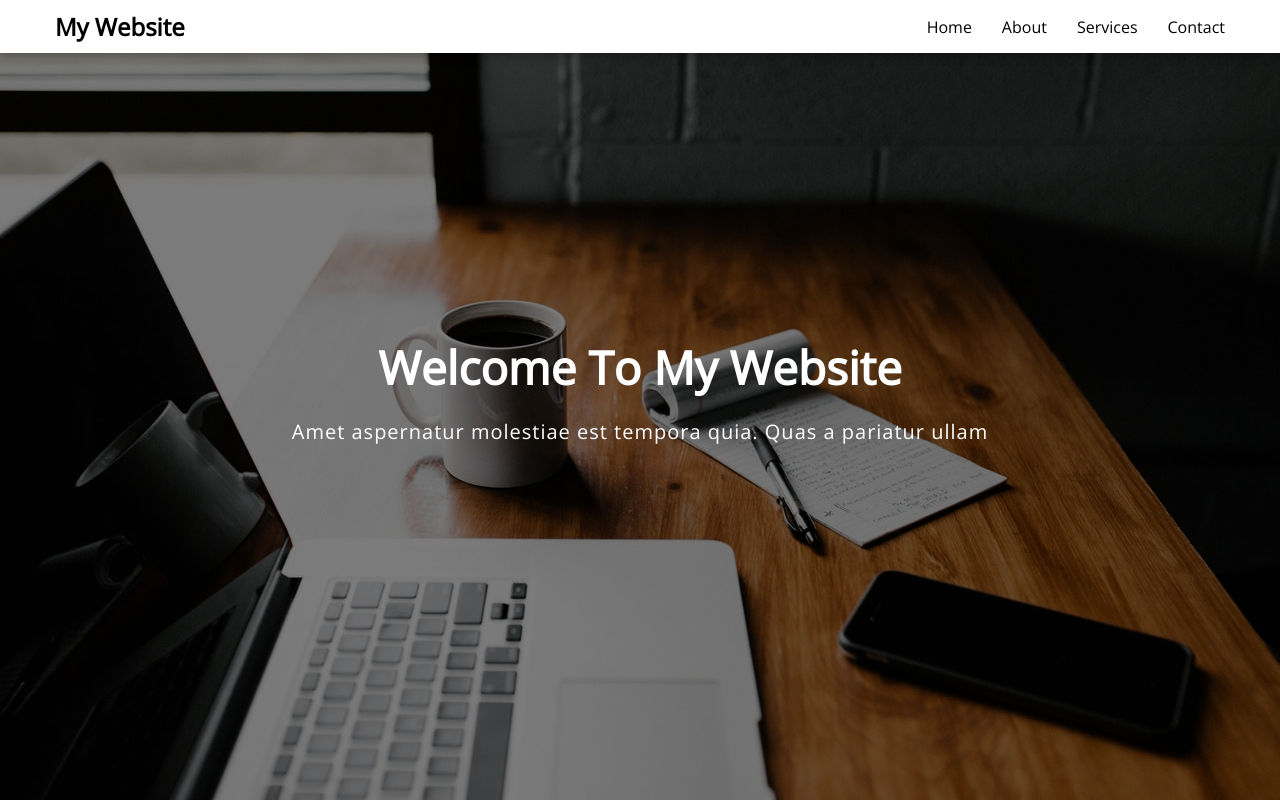
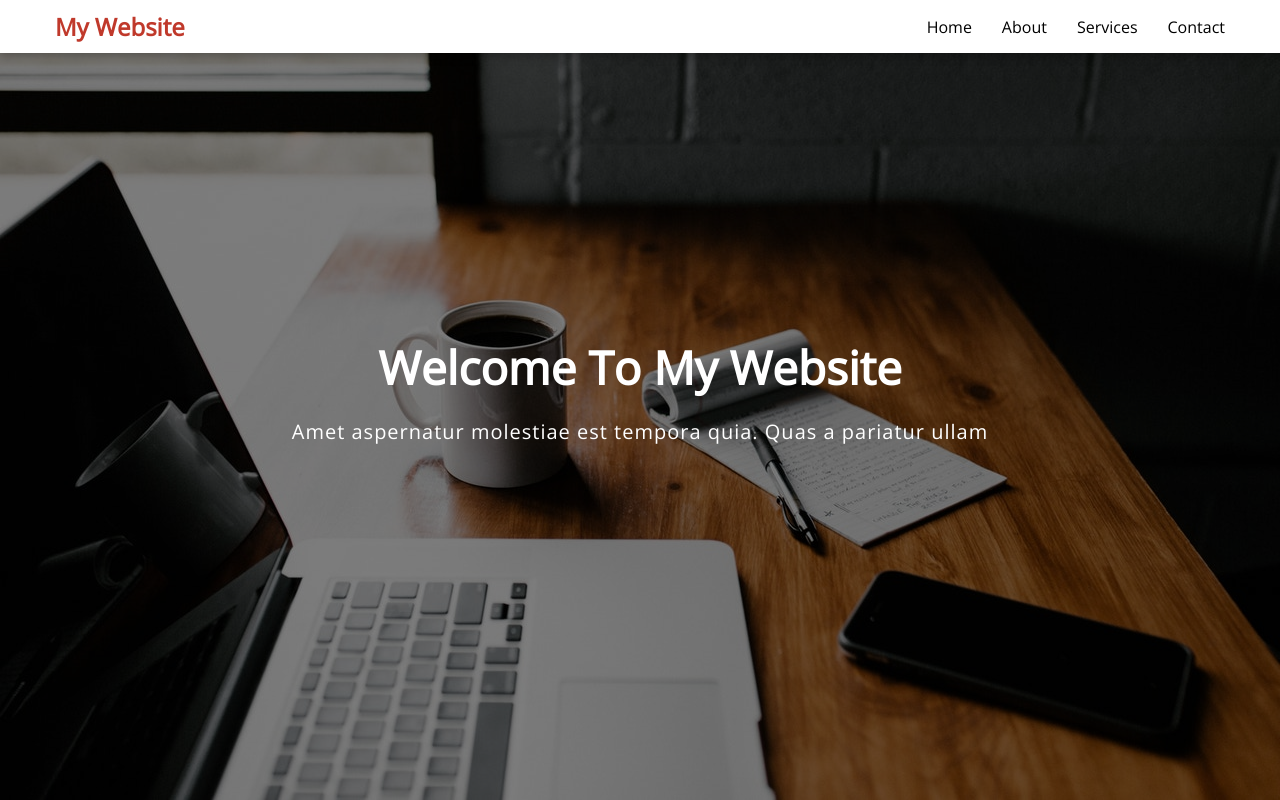
Before and after one commit to eemansayed/sticky-navigation, a plain HTML site: page index.html in a window 1280 px wide. In both pictures the pointer is over the link "My Website". Shown: the top 800 px of the page. Drawn offline with nearby package versions, Linux system fonts and the light colour scheme.

Commit message:
add styles to class nav active

```diff
--- a/style.css
+++ b/style.css
@@ -60,6 +60,11 @@ body {
 .nav.active .container {
   padding: 10px 0;
 }
+
+.nav a.current, .nav a:hover {
+  color: #c0392b;
+  font-weight: bold;
+}
  .hero {
 background-image: url(images/office.jpg);
 background-repeat: no-repeat;
```
